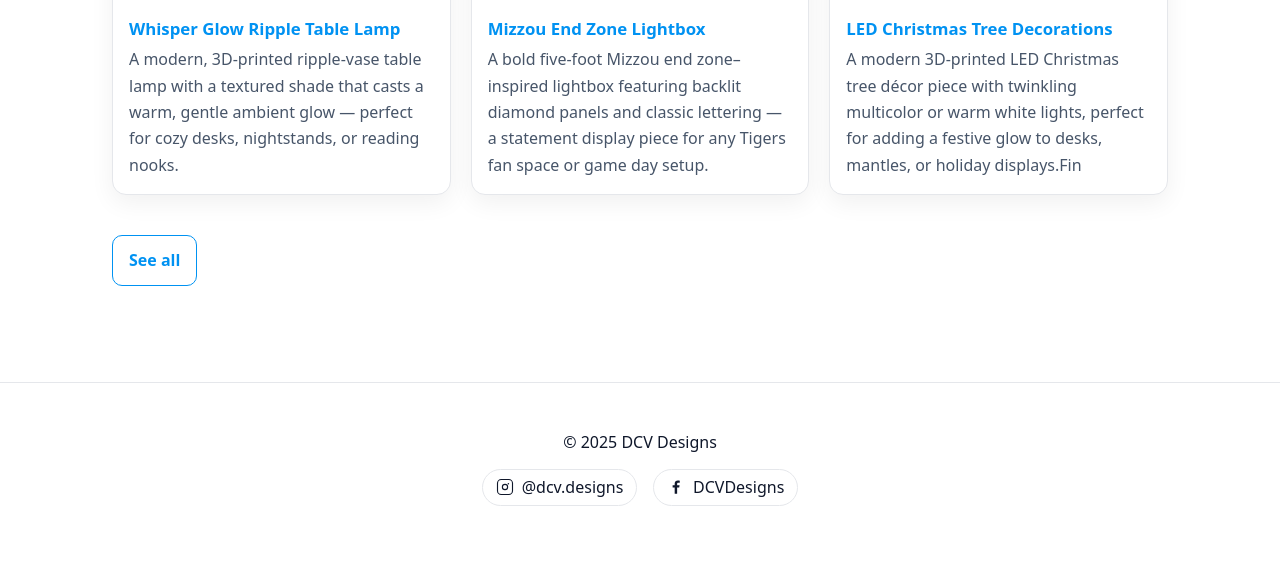
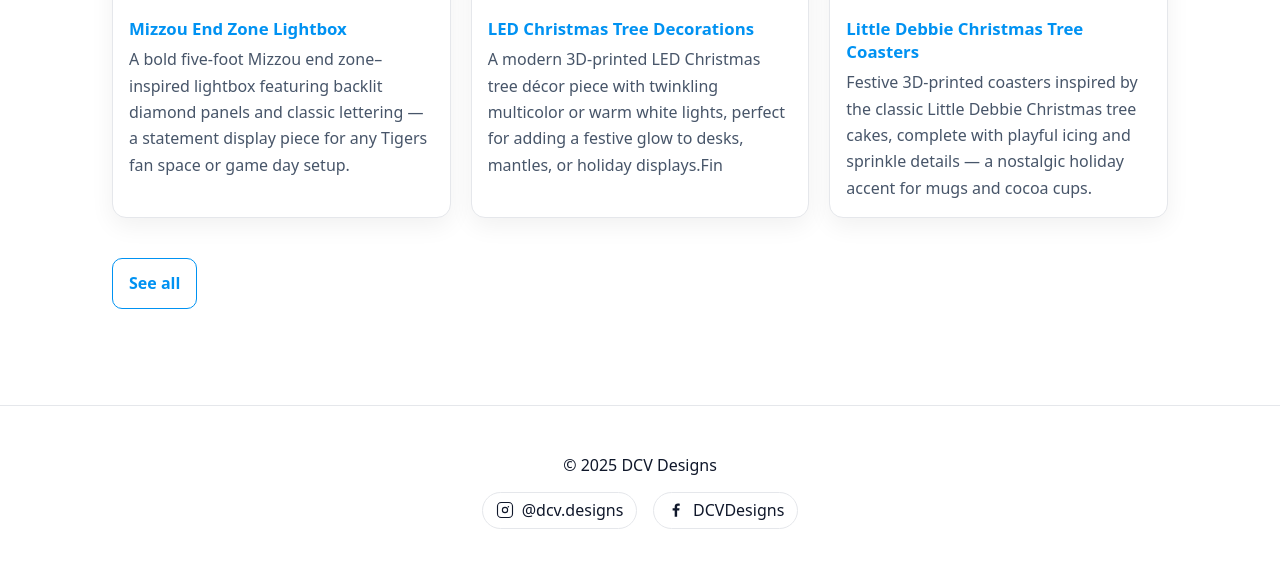
Before and after one commit to dcvdesigns/dcvdesigns.github.io, a Jekyll site: the page built from index.md, in a window 1280 px wide and 900 px high, scrolled down 696 px, cut to the strip 339-900 px from the top of the window. Built offline with Jekyll 4.4.1, drawn with Linux system fonts in a browser that asks for light colours; before the commit the page ends 1573 px from its top, so only the background shows below that.

Commit message:
Carousel fix

```diff
--- a/_portfolio/table-lamp2.md
+++ /dev/null
@@ -1,12 +0,0 @@
----
-title: Whisper Glow Ripple Table Lamp
-date: 2025-10-22
-publish_on: "2025-10-23"
-summary: A modern, 3D-printed ripple-vase table lamp with a textured shade that casts a warm, gentle ambient glow — perfect for cozy desks, nightstands, or reading nooks.
-tags: [Signage, PLA]
-photos: ["/assets/img/table-lamp.png"]
-category: Lighting
-detail: >
-  Any longer notes you want to show on the item page only. Materials, print
-  settings, quirks, assembly notes—whatever helps.
----
--- a/index.md
+++ b/index.md
@@ -42,30 +42,48 @@
   {% endfor %}
 </div>
 
-{%- comment -%} Latest 6 gallery images — horizontal strip {%- endcomment -%}
-<div class="scroll-strip" aria-label="Latest gallery images">
-  {% assign added = 0 %}
-  {% assign limit = 6 %}
-  {% assign gal = site.gallery | sort: 'date' | reverse %}
-  {% for g in gal %}
-    {% if g.photos and g.photos.size > 0 %}
-      {% for p in g.photos %}
-        {% if added < limit %}
-          <a
-            class="scroll-thumb gallery-item"
-            href="{{ p | relative_url }}"
-            data-full="{{ p | relative_url }}"
-            data-alt="{{ g.title | escape }}"
-            data-caption="{{ g.summary | escape }}"
-            aria-label="Open image"
-          >
-            <img src="{{ p | relative_url }}" alt="{{ g.title | escape }}">
-          </a>
-          {% assign added = added | plus: 1 %}
-        {% endif %}
-      {% endfor %}
-    {% endif %}
-  {% endfor %}
+{%- comment -%} Latest 6 images from data manifest (_data/gallery.yml) {%- endcomment -%}
+{%- assign today = site.time | date: "%Y-%m-%d" -%}
+{%- assign manifest = site.data.gallery | sort: 'publish_on' | reverse -%}
+<div class="scroll-strip" aria-label="Latest gallery images" tabindex="0">
+  {%- assign added = 0 -%}
+  {%- assign limit = 6 -%}
+  {%- for g in manifest -%}
+    {%- if added < limit -%}
+      {%- assign file = g.file | default: g.path -%}
+      {%- assign start = g.start | default: g.publish_on | default: g.date -%}
+      {%- assign end   = g.end -%}
+      {%- if file and file contains '/assets/img/' -%}
+        {%- comment -%} basic extension filter {%- endcomment -%}
+        {%- assign ext = file | split: '.' | last | downcase -%}
+        {%- if ext == 'jpg' or ext == 'jpeg' or ext == 'png' or ext == 'webp' or ext == 'gif' -%}
+          {%- assign start_ok = true -%}
+          {%- assign end_ok = true -%}
+          {%- if start and start != '' -%}
+            {%- assign sdate = start | date: "%Y-%m-%d" -%}
+            {%- if sdate > today -%}{%- assign start_ok = false -%}{%- endif -%}
+          {%- endif -%}
+          {%- if end and end != '' -%}
+            {%- assign edate = end | date: "%Y-%m-%d" -%}
+            {%- if edate < today -%}{%- assign end_ok = false -%}{%- endif -%}
+          {%- endif -%}
+          {%- if start_ok and end_ok -%}
+            <a
+              class="scroll-thumb gallery-item"
+              href="{{ file | relative_url }}"
+              data-full="{{ file | relative_url }}"
+              data-alt="{{ g.alt | default: '' | escape }}"
+              data-caption="{{ g.caption | default: '' | escape }}"
+              aria-label="Open image"
+            >
+              <img src="{{ file | relative_url }}" alt="{{ g.alt | default: '' | escape }}" loading="lazy" decoding="async" width="132" height="132">
+            </a>
+            {%- assign added = added | plus: 1 -%}
+          {%- endif -%}
+        {%- endif -%}
+      {%- endif -%}
+    {%- endif -%}
+  {%- endfor -%}
 </div>
 
 <p style="margin-top:1rem;">
```
